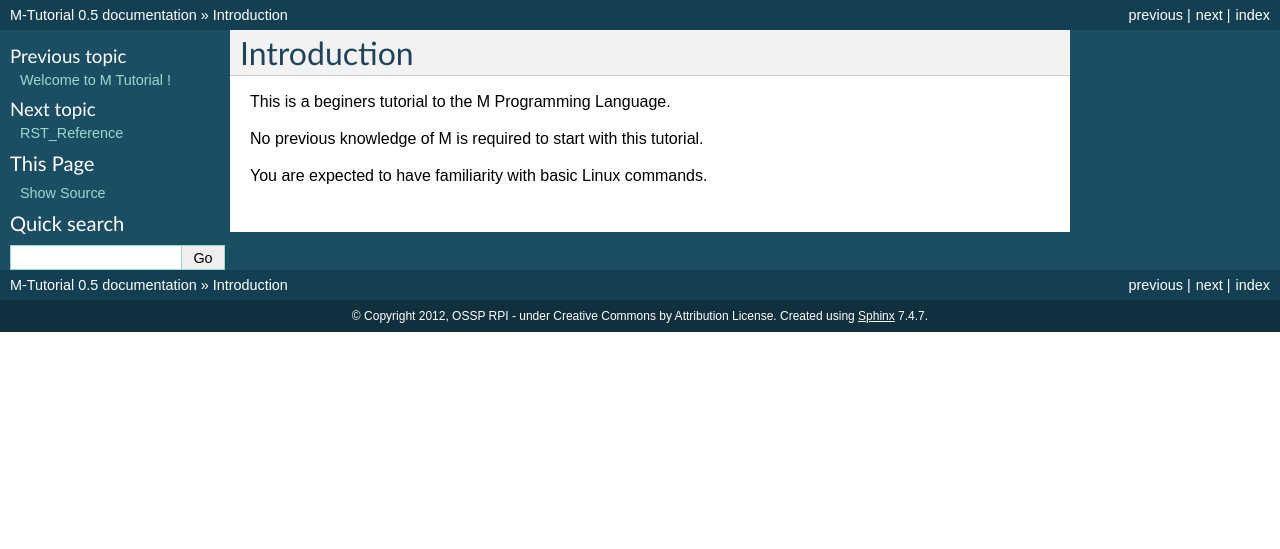
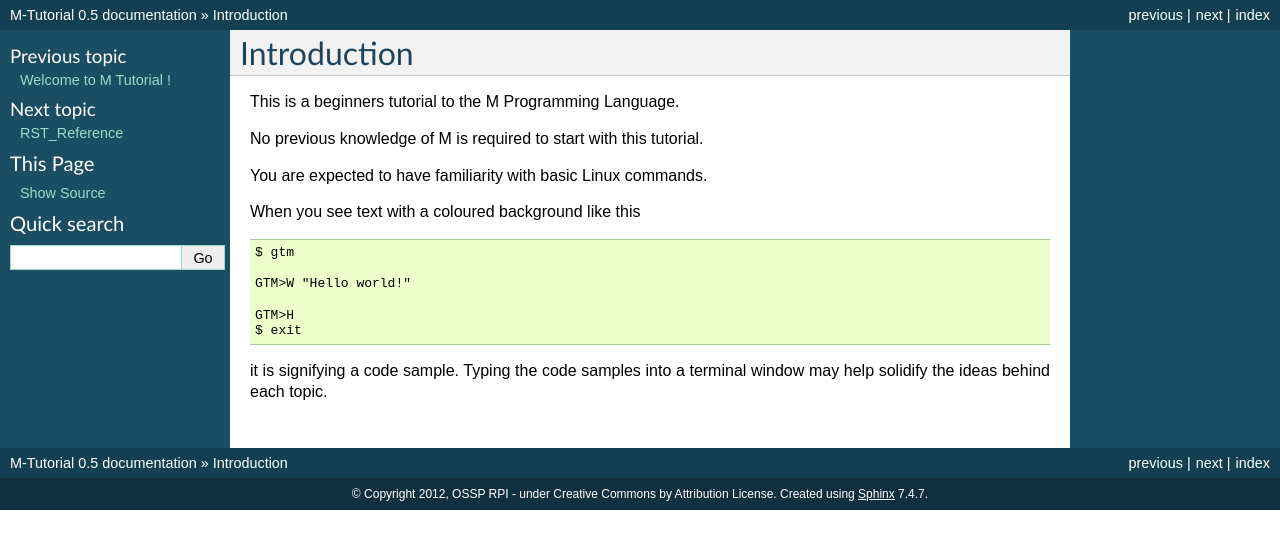
Before and after one commit to luisibanez/M-Tutorial, a Sphinx documentation site: the page built from source/Introduction.rst, in a window 1280 px wide. Shown: the top 549 px of the page. Built offline with Sphinx 7.4.7, drawn with Linux system fonts in a browser that asks for light colours.

Commit message:
added explaination of code samples

```diff
--- a/source/Introduction.rst
+++ b/source/Introduction.rst
@@ -2,8 +2,19 @@
 Introduction
 =================
 
-This is a beginers tutorial to the M Programming Language.
+This is a beginners tutorial to the M Programming Language.
 
 No previous knowledge of M is required to start with this tutorial.
 
 You are expected to have familiarity with basic Linux commands.
+
+When you see text with a coloured background like this ::
+
+    $ gtm
+
+    GTM>W "Hello world!"
+
+    GTM>H
+    $ exit
+
+it is signifying a code sample. Typing the code samples into a terminal window may help solidify the ideas behind each topic.
```
